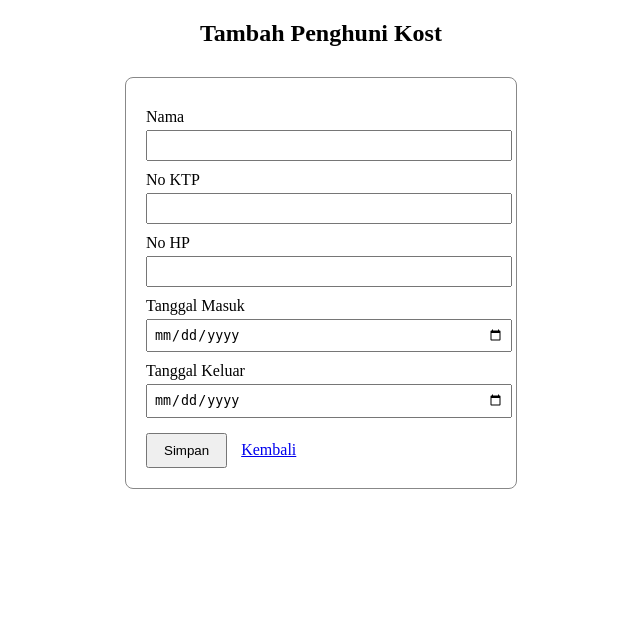
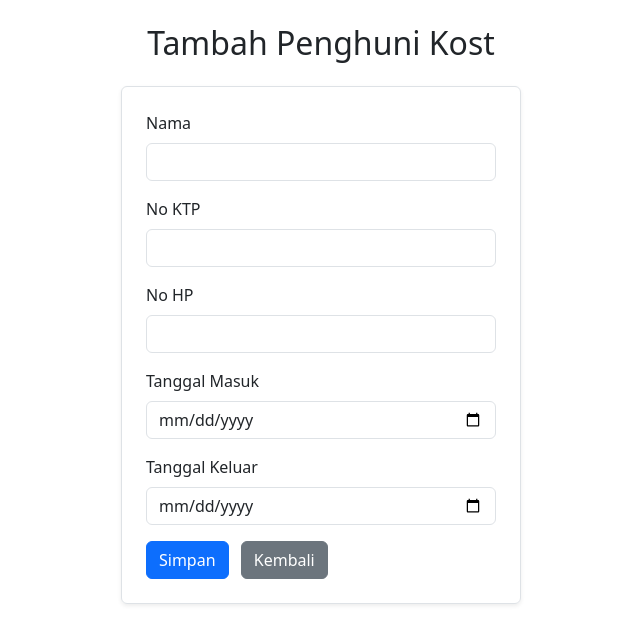
Before and after one commit to sarlazalika/app_kost, a PHP site: page /tambah.php in a window 1280 px wide. Shown: the top 644 px of the page, without its empty margins (319-959 px from the left). Run offline with PHP 8.4, Linux system fonts and the light colour scheme.

Commit message:
Percantik tampilan form tambah penghuni dengan Bootstrap

```diff
--- a/backend/penghuni/tambah.php
+++ b/backend/penghuni/tambah.php
@@ -27,32 +27,37 @@ if ($_SERVER['REQUEST_METHOD'] === 'POST') {
 <html>
 <head>
     <title>Tambah Penghuni Kost</title>
-    <style>
-        form { width: 350px; margin: 30px auto; padding: 20px; border: 1px solid #888; border-radius: 8px; }
-        label { display: block; margin-top: 10px; }
-        input[type=text], input[type=date] { width: 100%; padding: 6px; margin-top: 4px; }
-        button { margin-top: 15px; padding: 8px 16px; }
-        .msg { text-align: center; color: green; }
-        .err { text-align: center; color: red; }
-    </style>
+    <link href="https://cdn.jsdelivr.net/npm/bootstrap@5.3.2/dist/css/bootstrap.min.css" rel="stylesheet">
 </head>
 <body>
-    <h2 style="text-align:center">Tambah Penghuni Kost</h2>
-    <?php if ($success): ?><div class="msg"><?= $success ?></div><?php endif; ?>
-    <?php if ($error): ?><div class="err"><?= $error ?></div><?php endif; ?>
-    <form method="post">
-        <label>Nama</label>
-        <input type="text" name="nama" required>
-        <label>No KTP</label>
-        <input type="text" name="no_ktp" required>
-        <label>No HP</label>
-        <input type="text" name="no_hp" required>
-        <label>Tanggal Masuk</label>
-        <input type="date" name="tgl_masuk" required>
-        <label>Tanggal Keluar</label>
-        <input type="date" name="tgl_keluar">
-        <button type="submit">Simpan</button>
-        <a href="index.php" style="margin-left:10px">Kembali</a>
+<div class="container mt-4">
+    <h2 class="text-center mb-4">Tambah Penghuni Kost</h2>
+    <?php if ($success): ?><div class="alert alert-success text-center"><?= $success ?></div><?php endif; ?>
+    <?php if ($error): ?><div class="alert alert-danger text-center"><?= $error ?></div><?php endif; ?>
+    <form method="post" class="border p-4 rounded shadow-sm mx-auto" style="max-width:400px;">
+        <div class="mb-3">
+            <label class="form-label">Nama</label>
+            <input type="text" name="nama" class="form-control" required>
+        </div>
+        <div class="mb-3">
+            <label class="form-label">No KTP</label>
+            <input type="text" name="no_ktp" class="form-control" required>
+        </div>
+        <div class="mb-3">
+            <label class="form-label">No HP</label>
+            <input type="text" name="no_hp" class="form-control" required>
+        </div>
+        <div class="mb-3">
+            <label class="form-label">Tanggal Masuk</label>
+            <input type="date" name="tgl_masuk" class="form-control" required>
+        </div>
+        <div class="mb-3">
+            <label class="form-label">Tanggal Keluar</label>
+            <input type="date" name="tgl_keluar" class="form-control">
+        </div>
+        <button type="submit" class="btn btn-primary">Simpan</button>
+        <a href="index.php" class="btn btn-secondary ms-2">Kembali</a>
     </form>
+</div>
 </body>
 </html>
```
